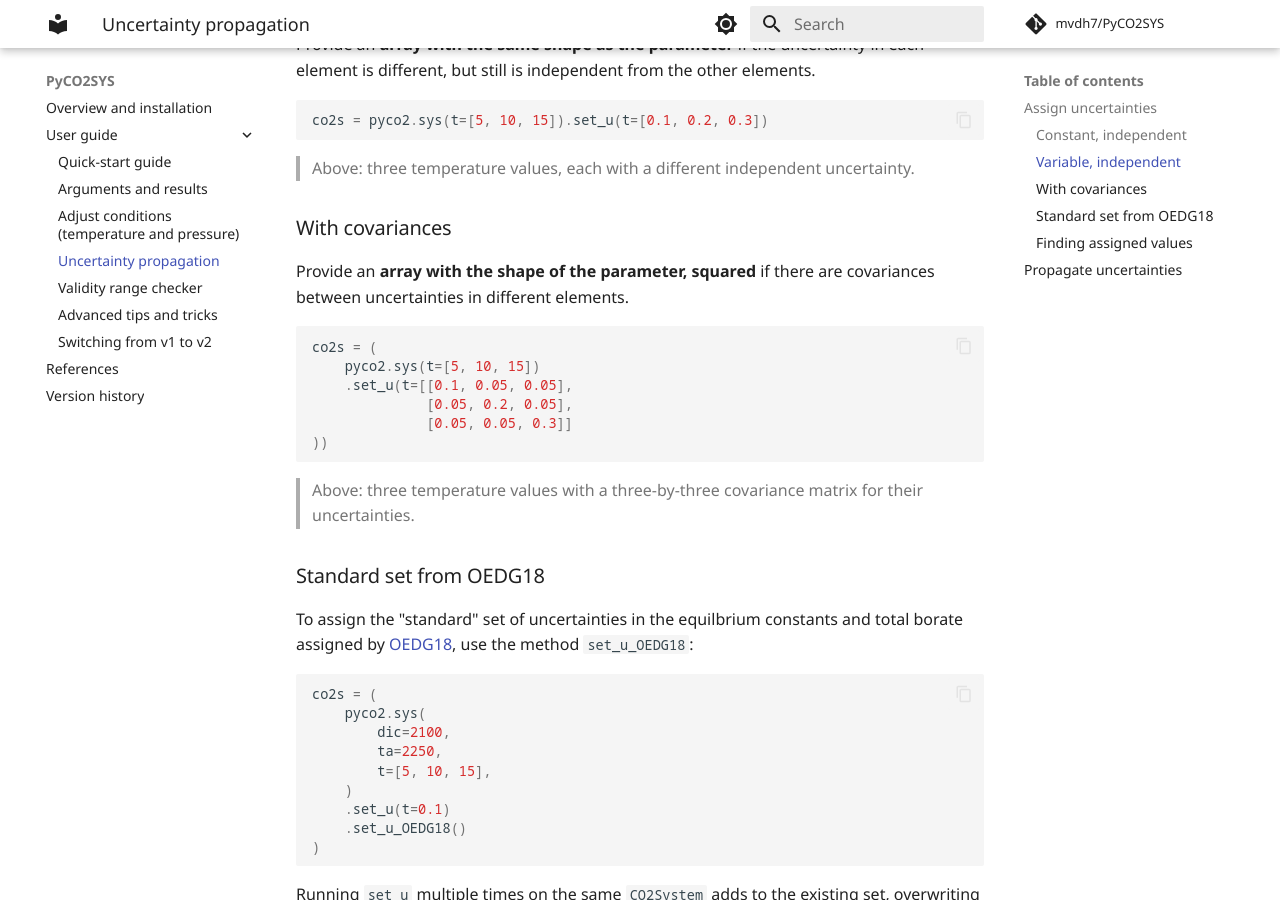
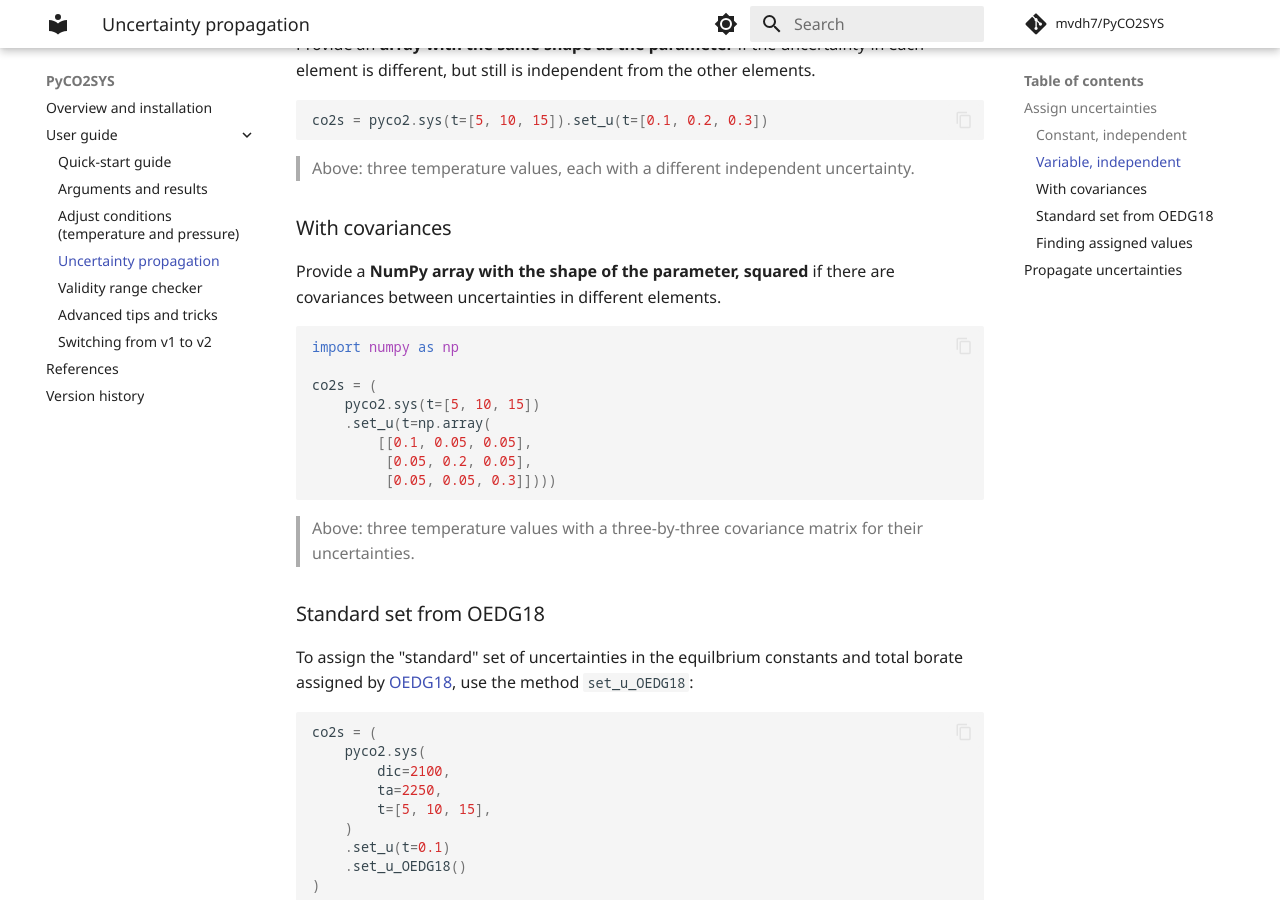
Before and after one commit to mvdh7/PyCO2SYS, an MkDocs documentation site: the page built from docs/uncertainty.md, in a window 1280 px wide and 900 px high, scrolled down 805 px. Built offline with MkDocs 1.6.1 and Material for MkDocs 9.7.7, drawn with Linux system fonts in a browser that asks for light colours; comment, search, counter and statistics services are not loaded.

Commit message:
Fix uncertainty tests

````diff
--- a/docs/uncertainty.md
+++ b/docs/uncertainty.md
@@ -40,15 +40,17 @@ co2s = pyco2.sys(t=[5, 10, 15]).set_u(t=[0.1, 0.2, 0.3])
 
 ### With covariances
 
-Provide an **array with the shape of the parameter, squared** if there are covariances between uncertainties in different elements.
+Provide a **NumPy array with the shape of the parameter, squared** if there are covariances between uncertainties in different elements.
 
 ```python
+import numpy as np
+
 co2s = (
     pyco2.sys(t=[5, 10, 15])
-    .set_u(t=[[0.1, 0.05, 0.05],
-              [0.05, 0.2, 0.05],
-              [0.05, 0.05, 0.3]]
-))
+    .set_u(t=np.array(
+        [[0.1, 0.05, 0.05],
+         [0.05, 0.2, 0.05],
+         [0.05, 0.05, 0.3]])))
 ```
 
 > Above: three temperature values with a three-by-three covariance matrix for their uncertainties.
````
Also changed, not shown: 1 other file.
